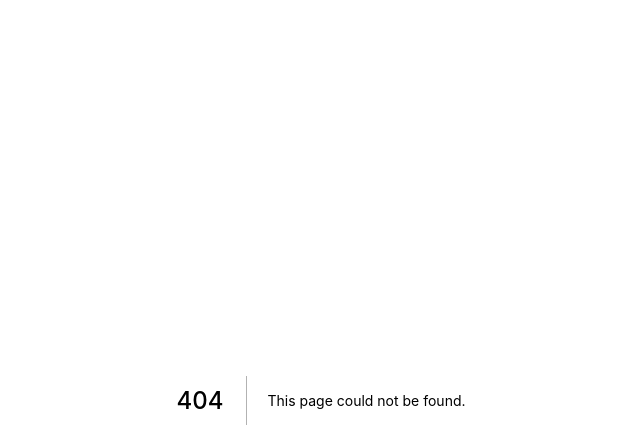
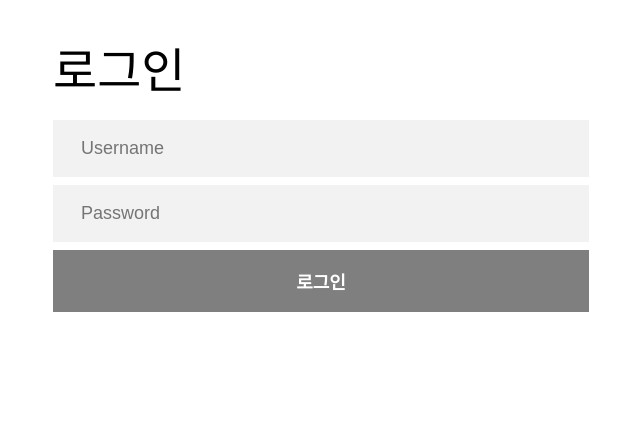
Before and after one commit to bel1c10ud/reconbo.lt-frontend, a Next.js app: page /authorization in a window 1280 px wide. Before the commit this address had no page. Shown: the top 448 px of the page, without its empty margins (319-959 px from the left). Built offline with nearby package versions, Linux system fonts and the light colour scheme.

Commit message:
add authorization page, connect api

```diff
--- a/components/Button.module.css
+++ b/components/Button.module.css
@@ -12,6 +12,10 @@
   padding: 1.125rem 1.75rem;
 }
 
+.self:disabled {
+  background-color: rgba(0, 0, 0, 0.5);
+}
+
 .self:hover {
   transition: 250ms ease-in-out;
   background-color: rgba(0, 0, 0, 0.5);
--- a/components/Button.tsx
+++ b/components/Button.tsx
@@ -4,10 +4,14 @@ import style from './Button.module.css';
 
 export default function Button(props: {
   children?: string,
-  onClick?: MouseEventHandler<HTMLButtonElement>
+  onClick?: MouseEventHandler<HTMLButtonElement>,
+  disabled?: boolean
 }) {
   return (
-    <button className={style.self} onClick={props.onClick}>
+    <button className={style.self}
+    onClick={props.onClick}
+    disabled={props.disabled}
+    >
       {props.children}
     </button>
   )
--- /dev/null
+++ b/components/Input.module.css
@@ -0,0 +1,11 @@
+.self {
+  background: none;
+  border: 0;
+  padding: 0;
+  margin: 0;
+
+  padding: 1.125rem 1.75rem;
+  font-size: 1.125rem;
+  background-color: rgba(126, 126, 126, 0.1);
+  /* border: 1px solid rgba(0, 0, 0, 1); */
+}
--- /dev/null
+++ b/components/Input.tsx
@@ -0,0 +1,22 @@
+import { ChangeEventHandler } from 'react';
+import style from './Input.module.css';
+
+export default function Input(props: {
+  type: 'text'|'password',
+  name?: string,
+  placeholder?: string,
+  value?: string
+  onChange?: ChangeEventHandler<HTMLInputElement>,
+  disabled?: boolean
+}) {
+  return (
+    <input className={style.self}
+    type={props.type}
+    name={props.name}
+    placeholder={props.placeholder}
+    value={props.value}
+    onChange={props.onChange}
+    disabled={props.disabled}
+    />
+  )
+}
--- /dev/null
+++ b/components/template/AuthorizationLayout.module.css
@@ -0,0 +1,29 @@
+.self {
+  width: 100%;
+  max-width: 37.5rem;
+
+  margin-left: auto;
+  margin-right: auto;
+
+  padding: 2rem;
+
+  display: flex;
+  flex-direction: column;
+
+  gap: 1rem;
+}
+
+.headline {
+  font-family: 'Black Han Sans';
+  font-size: 3rem;
+}
+
+.self > form {
+  display: flex;
+  flex-direction: column;
+  gap: 0.5rem;
+}
+
+.self > form.hidden {
+  display: none;
+}
--- /dev/null
+++ b/components/template/AuthorizationLayout.tsx
@@ -0,0 +1,142 @@
+import { useState } from 'react';
+import { useRecoilState } from 'recoil';
+import { useRouter } from 'next/router';
+
+import axios from 'axios';
+
+import style from './AuthorizationLayout.module.css';
+
+import { accessTokenAtom } from '../../recoil';
+
+import Input from '../Input';
+import Button from '../Button';
+
+export default function AuthorizationLayout() {
+  const router = useRouter();
+
+  const [username, setUsername] = useState('');
+  const [password, setPassword] = useState('');
+  const [prevSession, setPrevSession] = useState('');
+  const [code, setCode] = useState('');
+
+  const [process, setProcess] = useState<'AUTH'|'MULTI'>('AUTH')
+  const [isProcess, setIsprocess] = useState(false);
+
+  const [accessToken, setAccessToken] = useRecoilState(accessTokenAtom);
+
+  async function reqAuth(username: string, password: string) {
+    setIsprocess(true);
+    try {
+      const res = await axios({
+        method: 'POST',
+        url: '/api/auth',
+        headers: {
+          'Content-Type': 'application/json'
+        },
+        data: {
+          type: 'auth',
+          username: username,
+          password: password
+        }
+      });
+
+      if(res.data.type === 'response') {
+        if(res.data.riotToken['access_token']) {
+          setAccessToken(res.data.riotToken['access_token']);
+          router.push('/');
+        }
+        else {
+          alert('not found token!');
+        }
+      } else if(res.data.type === 'multifactor') {
+        if(typeof res.data.previousSession === 'string') {
+          setPrevSession(res.data.previousSession);
+          setProcess('MULTI');
+        }
+        else {
+          alert('not found previous session!');
+        }
+      }
+
+    } catch(error) {
+      alert(error);
+    }
+    setIsprocess(false);
+  }
+
+  async function reqMulti(prevSession: string, code: string) {
+    try {
+      const res = await axios({
+        method: 'POST',
+        url: '/api/auth',
+        headers: {
+          'Content-Type': 'application/json'
+        },
+        data: {
+          type: 'multifactor',
+          previousSession: prevSession,
+          code: code
+        }
+      });
+
+      if(res.data.type === 'response' && res.data.riotToken['access_token']) {
+        setAccessToken(res.data.riotToken['access_token']);
+        router.push('/');
+      }
+
+    } catch(error) {
+      setPrevSession('');
+      if(window.confirm("2fa fail, try again?")) {
+        setCode('');
+        reqAuth(username, password);
+      }
+    }
+  }
+
+  async function onClickAuth() {
+    reqAuth(username, password);
+  }
+
+  async function onClickMulti() {
+    if(prevSession !== undefined) {
+      reqMulti(prevSession, code);
+    } else {
+      alert('invalid previous session!');
+    }
+  }
+
+  return (
+    <div className={style.self}>
+      <div className={style.headline}>로그인</div>
+      <form className={!(process === 'AUTH') ? style.hidden: undefined} onSubmit={e => e.preventDefault()}>
+        <Input type='text' name='username' placeholder='Username'
+        value={username}
+        onChange={e => setUsername(e.target.value)}
+        disabled={isProcess}
+        />
+        <Input type='password' name='password' placeholder='Password'
+        value={password}
+        onChange={e => setPassword(e.target.value)}
+        disabled={isProcess}
+        />
+        <Button
+        onClick={onClickAuth}
+        disabled={isProcess || username.trim().length === 0 || password.trim().length === 0}
+        >
+          로그인
+        </Button>
+      </form>
+      <form className={!(process === 'MULTI') ? style.hidden: undefined} onSubmit={e => e.preventDefault()} >
+        <Input type='text' name='code' placeholder='Multifactor Code'
+        value={code}
+        onChange={e => setCode(e.target.value)}
+        />
+        <Button onClick={onClickMulti}
+        disabled={prevSession.trim().length === 0 || code.trim().length === 0 }
+        >
+          제출
+        </Button>
+      </form>
+    </div>
+  )
+}
--- a/package.json
+++ b/package.json
@@ -9,6 +9,7 @@
     "lint": "next lint"
   },
   "dependencies": {
+    "axios": "^0.26.1",
     "chrome-aws-lambda": "^10.1.0",
     "next": "12.1.4",
     "puppeteer": "^13.5.2",
--- /dev/null
+++ b/pages/authorization.tsx
@@ -0,0 +1,11 @@
+import type { NextPage } from 'next'
+
+import AuthorizationLayout from '../components/template/AuthorizationLayout';
+
+const AuthorizationPage: NextPage = (props) => {
+  return (
+    <AuthorizationLayout />
+  )
+}
+
+export default AuthorizationPage
--- a/utility.ts
+++ b/utility.ts
@@ -1,3 +1,31 @@
+interface RiotTokenResponseType {
+  'access_token': string,
+  "scope": string,
+  "iss": string,
+  "id_token": string,
+  "token_type": string,
+  "session_state": string,
+  "expires_in": string,
+  "requestedDate": string
+}
+
+
+export function GetRiotTokenFromURI(uri: string): Partial<RiotTokenResponseType> {
+  let riotToken: Partial<RiotTokenResponseType> = {};
+  const requestedDate = ( new Date() ).toISOString();
+
+  const paramsStr = uri.split('#')[1];
+  const params = paramsStr.split('&');
+
+  params.forEach((el: string) => {
+    const [key, value] = el.split('=');
+    const newObj: object = { ...riotToken, ...{ [key]: value } };
+    riotToken = Object.assign({}, newObj);
+  })
+
+  return { ...riotToken, 'requestedDate': requestedDate };
+}
+
 export function cookieStrParser(str: string): object[] {
   const cookieStrArray = str.split(';');
   const cookies = cookieStrArray.map((el: string) => {
```
Also changed, not shown: utility/index.ts (deleted, +0 -27 lines), 1 other file (tests, documents, lock files or other folders).
